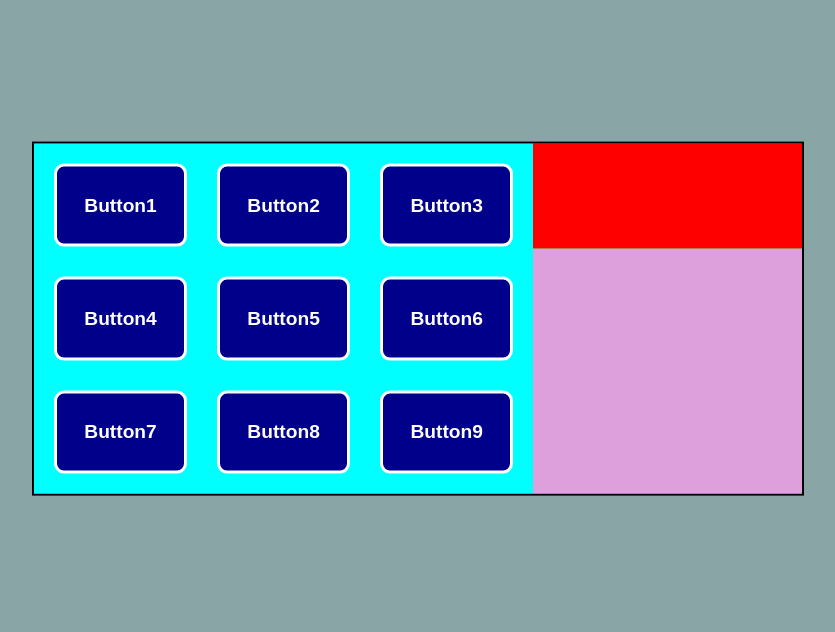
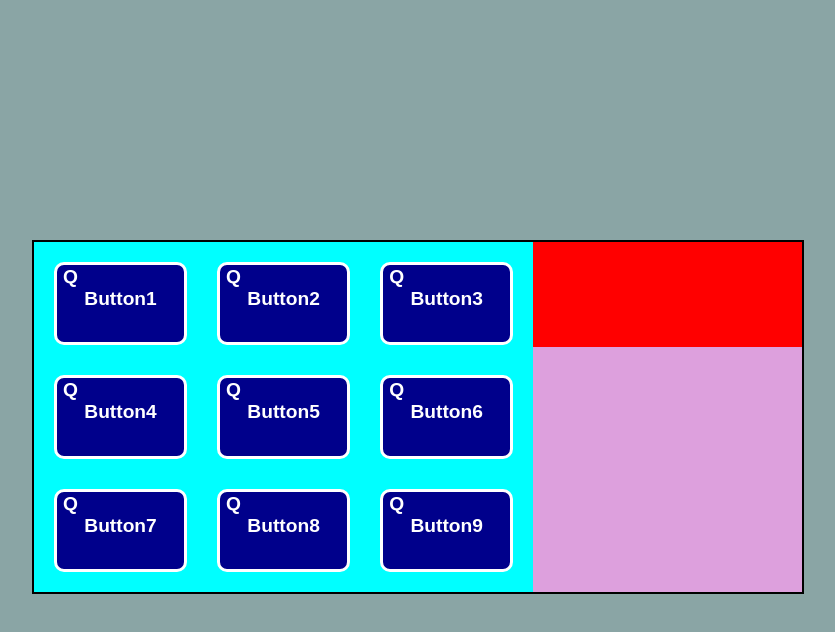
Before and after one commit to LRGianoglio/drum-machine, a React (Create React App) app: page / in a window 1280 px wide. Shown: the top 632 px of the page, without its empty margins (222-1057 px from the left). Built offline with nearby package versions, Linux system fonts and the light colour scheme.

Commit message:
monday things

```diff
--- a/src/App.module.css
+++ b/src/App.module.css
@@ -1,6 +1,6 @@
 .appContainer{
     margin: auto;
-    transform: translateY(40%);
+    transform: translateY(30vh);
     height: 40vh;
     width: 60vw;
     min-height: 350px;
--- a/src/components/Button/Button.jsx
+++ b/src/components/Button/Button.jsx
@@ -1,13 +1,14 @@
 import style from './Button.module.css'
 
-function Button({title, sound}) {
+function Button({title, key, sound}) {
     const handleClick = () => {
         console.log(`Boton ${title} presionado`)
     }
 
     return (
         <button onClick={()=>handleClick()} className={style.button}>
-            <p>{title}</p>
+            <p className={style.key}>{key} Q</p>
+            <p className={style.title}>{title}</p>
         </button>
     );
 }
--- a/src/components/Button/Button.module.css
+++ b/src/components/Button/Button.module.css
@@ -5,9 +5,24 @@
     font-weight: 700;
     border: 3px white solid;
     border-radius: 10px;
+    display: flex;
+    flex-direction: column;
 }
 
 .button:hover{
     background-color: blue;
     cursor: pointer;
 }
+
+.button p{
+    margin: 0;
+}
+
+.key{
+    width: 100%;
+    text-align: left;
+}
+
+.title{
+    width: 100%;
+}
```
